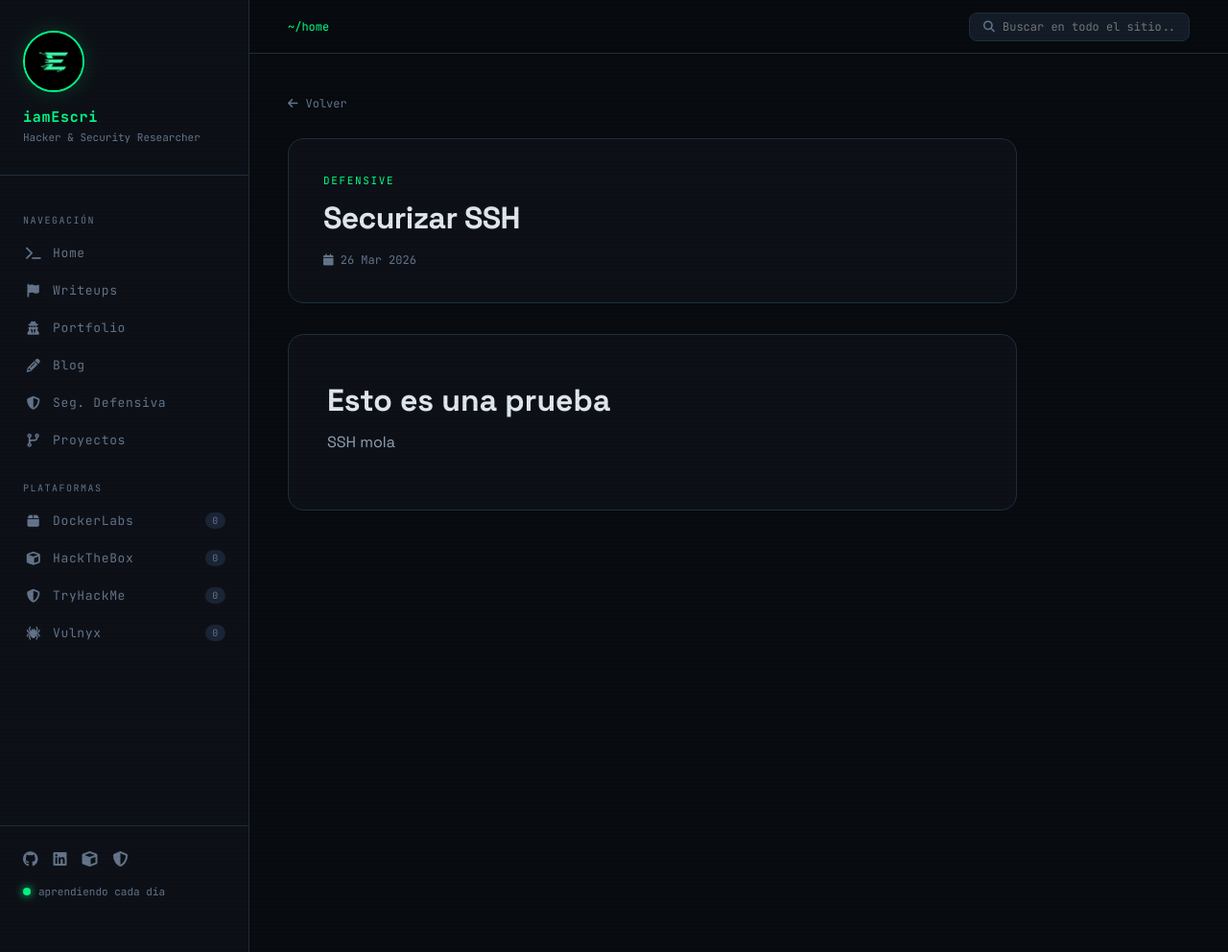
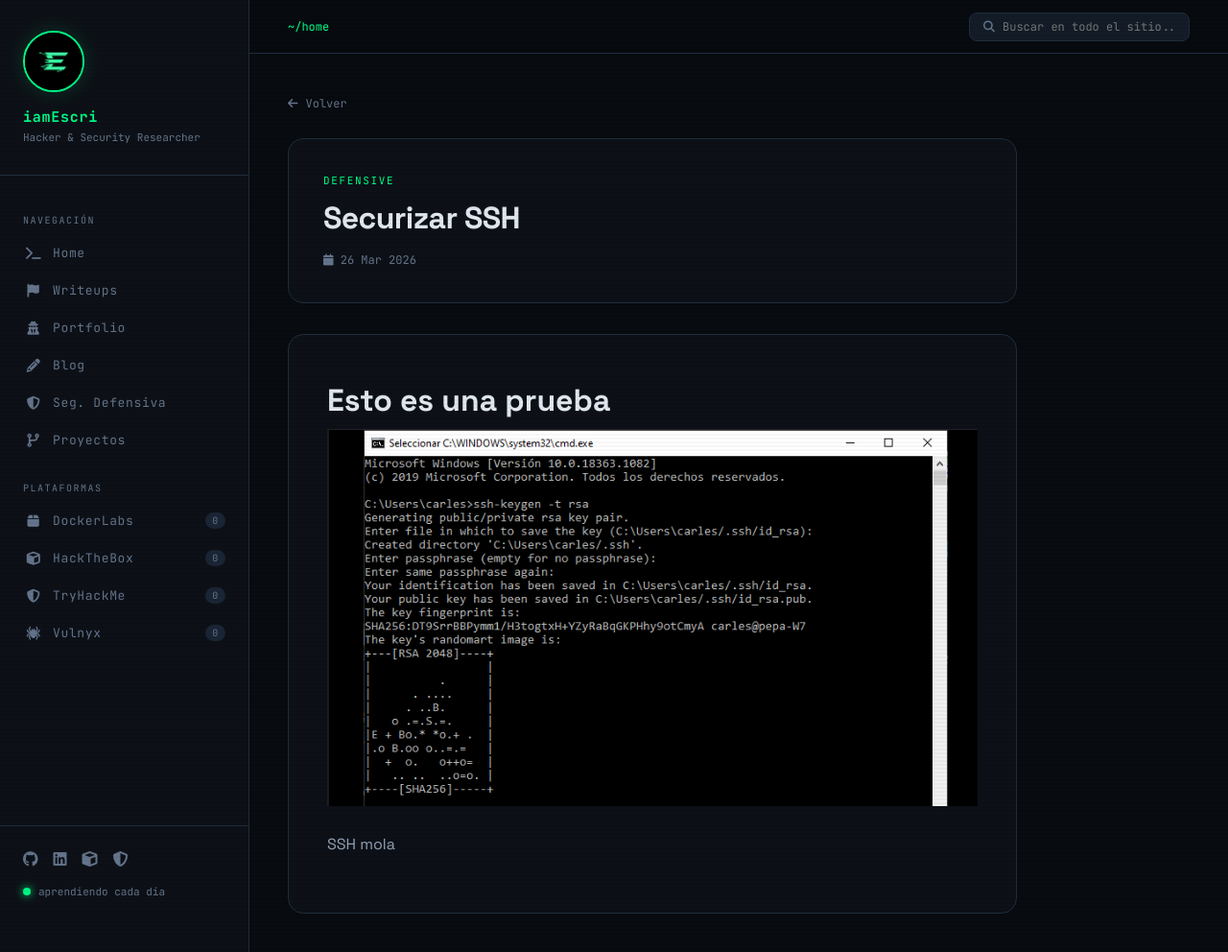
Before and after one commit to iamEscri/iamescri.github.io, a Jekyll site: the page built from _posts/defensive/2026-03-26-SecurizarSSH.md, in a window 1280 px wide and 992 px high. Shown: the whole window at 96% size. Built offline with Jekyll 4.4.1, drawn with Linux system fonts in a browser that asks for light colours.

Commit message:
Update 2026-03-26-SecurizarSSH.md

```diff
--- a/_posts/defensive/2026-03-26-SecurizarSSH.md
+++ b/_posts/defensive/2026-03-26-SecurizarSSH.md
@@ -10,5 +10,6 @@ description: "Primeros pasos en seguridad defensiva: qué es el Blue Team, herra
 
 # Esto es una prueba
 
+![Terminal](/assets/img/defensiva/securizar-ssh/terminal.png)
 
 SSH mola
```
